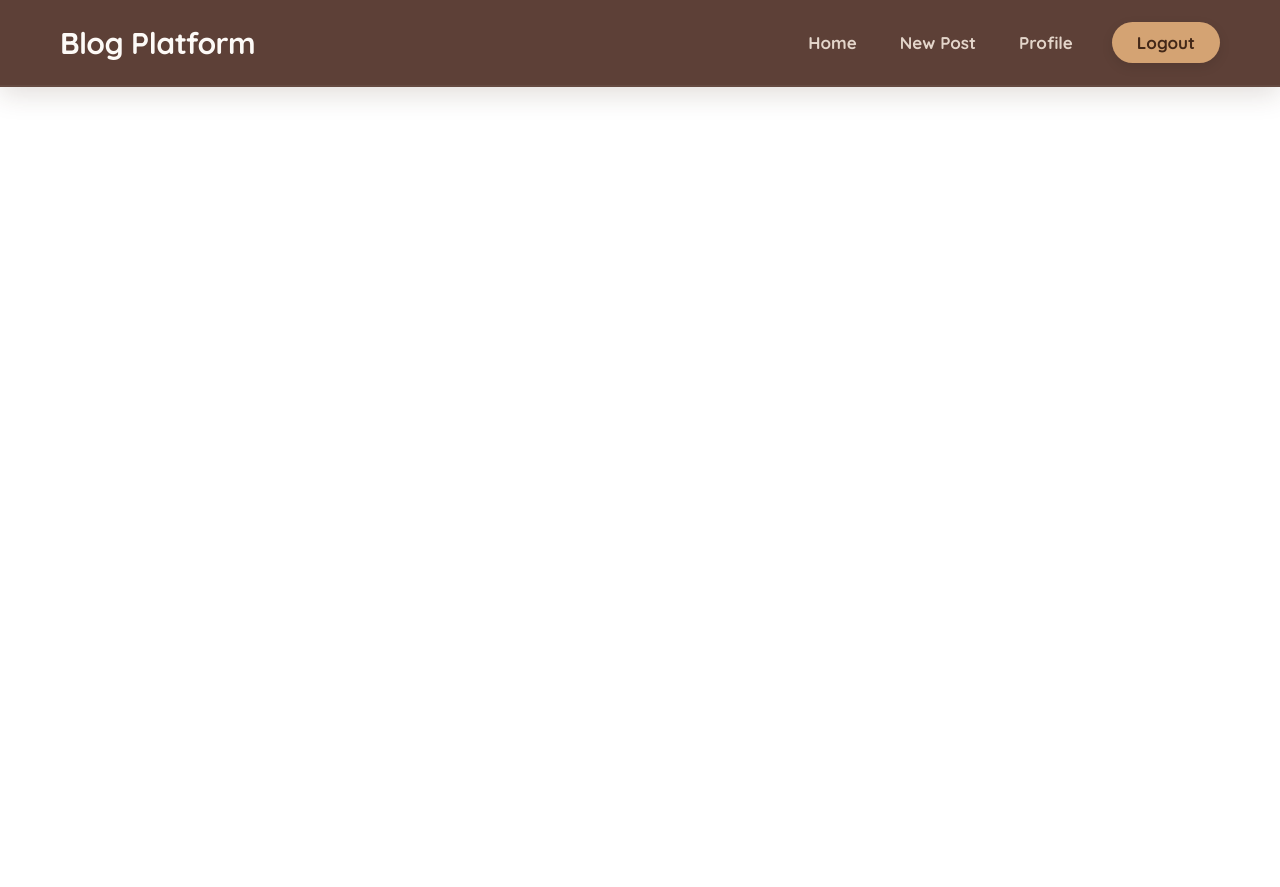
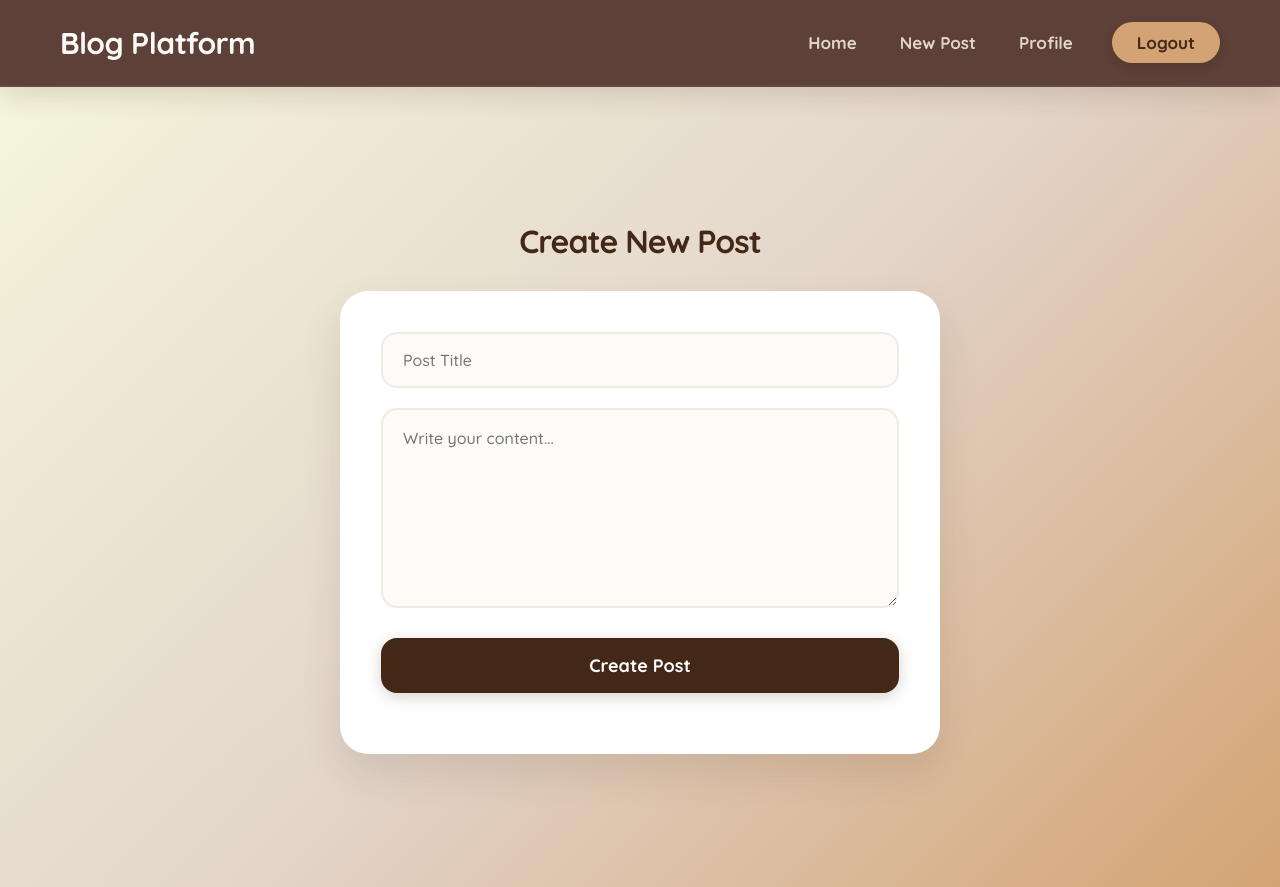
Before and after one commit to nehal-mehta29/Blog-Platform, a React (Create React App) app in the folder client/: page /create in a window 1280 px wide. Before the commit the page ends 800 px from the top, so only its background shows below. Built offline with nearby package versions, Linux system fonts and the light colour scheme.

Commit message:
create post front end

```diff
--- a/client/src/App.js
+++ b/client/src/App.js
@@ -6,6 +6,7 @@ import Login from "./pages/Login.js";
 import Home from "./pages/Home.js";
 import { ToastContainer } from "react-toastify";
 import Navbar from "./components/NavBar.js";
+import CreatePost from "./pages/CreatePost.js";
 
 function AppContent(){
   const location = useLocation();
@@ -20,6 +21,7 @@ function AppContent(){
         <Route path="/register" element={<Register/>}/>
         <Route path="/login" element={<Login/>}/>
         <Route path="/home" element={<Home />} />
+        <Route path="/create" element={<CreatePost/>}/>
       </Routes>
 
       <ToastContainer position="bottom-right" autoClose={3000} />
--- /dev/null
+++ b/client/src/UI/CreatePost.css
@@ -0,0 +1,105 @@
+@import url('https://fonts.googleapis.com/css2?family=Quicksand:wght@500;700&display=swap');
+
+.create-post-container {
+    min-height: 100vh;
+    display: flex;
+    flex-direction: column;
+    justify-content: center;
+    align-items: center;
+    background: linear-gradient(135deg, #f5f5dc 0%, #e3d5ca 50%, #d4a373 100%);
+    padding: 40px 20px;
+}
+
+/* Page Heading */
+.create-post-container h2 {
+    font-size: 32px;
+    font-weight: 700;
+    color: #432818;
+    margin-bottom: 30px;
+    letter-spacing: -1px;
+}
+
+.create-post-container form {
+    width: 100%;
+    max-width: 600px;
+    background: #ffffff;
+    padding: 40px;
+    border-radius: 28px;
+    box-shadow: 0 20px 40px rgba(67, 40, 24, 0.12);
+    display: flex;
+    flex-direction: column;
+    gap: 20px;
+    border: 1px solid rgba(255, 255, 255, 0.7);
+}
+
+/* Styled Input and Textarea */
+.create-post-container input,
+.create-post-container textarea {
+    width: 100%;
+    padding: 16px 20px;
+    background: #fdfaf7;
+    border: 2px solid #f1ece1;
+    border-radius: 16px;
+    font-size: 16px;
+    font-family: 'Quicksand', sans-serif;
+    color: #432818;
+    outline: none;
+    transition: all 0.3s ease;
+}
+
+.create-post-container textarea {
+    min-height: 200px;
+    resize: vertical;
+    line-height: 1.6;
+}
+
+.create-post-container input:focus,
+.create-post-container textarea:focus {
+    background: #ffffff;
+    border-color: #bc6c25;
+    box-shadow: 0 0 0 4px rgba(188, 108, 37, 0.1);
+}
+
+/* The Action Button */
+.create-post-container button {
+    padding: 16px;
+    background-color: #432818;
+    color: #ffffff;
+    border: none;
+    font-weight: 700;
+    font-size: 18px;
+    border-radius: 16px;
+    cursor: pointer;
+    transition: all 0.3s ease;
+    box-shadow: 0 4px 15px rgba(67, 40, 24, 0.2);
+    margin-top: 10px;
+}
+
+.create-post-container button:hover:not(:disabled) {
+    background-color: #5d4037;
+    transform: translateY(-2px);
+    box-shadow: 0 8px 20px rgba(67, 40, 24, 0.3);
+}
+
+.create-post-container button:disabled {
+    background-color: #a5a58d;
+    cursor: not-allowed;
+    opacity: 0.7;
+}
+
+/* Styling the Spinner container inside the form */
+.create-post-container .loader-wrapper {
+    display: flex;
+    justify-content: center;
+    margin-top: 10px;
+}
+
+/* Responsive Scaling */
+@media (max-width: 650px) {
+    .create-post-container form {
+        padding: 25px;
+    }
+    .create-post-container h2 {
+        font-size: 26px;
+    }
+}
--- /dev/null
+++ b/client/src/components/LoadingSpinner.js
@@ -0,0 +1,19 @@
+/*===================== Loading Spinner Animation =====================*/
+
+export default function LoadingSpinner(){
+    return(
+        <div className="flex items-center justify-center h-screen">
+
+            {/*Loading spinner using Tailwind CSS */}
+            <div className="
+                w-12 h-12   /* Size of spinner */
+                border-4 border-t-4
+                border-gray-200
+                border-t-blue-500
+                rounded-full   /*To make the spinner circular*/
+                animate-spin  /*To add rotating/spinning animation*/
+            ">
+            </div>
+        </div>
+    );
+}
--- a/client/src/components/NavBar.js
+++ b/client/src/components/NavBar.js
@@ -12,7 +12,7 @@ export default function Navbar() {
 
             <div>
                 <Link to="/home">Home</Link>
-                <Link to="/createPost">New Post</Link>
+                <Link to="/create">New Post</Link>
                 <Link to="profile">Profile</Link>
                 <Link to="/">Logout</Link>
             </div>
--- /dev/null
+++ b/client/src/pages/CreatePost.js
@@ -0,0 +1,103 @@
+/* ======================== CREATE POST ======================== */
+
+import React, {useState} from "react";
+import { useNavigate } from "react-router-dom";
+import axios from "axios";
+import { toast } from "react-toastify";
+import LoadingSpinner from "../components/LoadingSpinner";
+import "../UI/CreatePost.css";
+
+function CreatePost() {
+    const navigate = useNavigate();
+
+    //State to store post from data
+    const [post, setPost] = useState({
+        title: "",
+        content: ""
+    });
+
+    //State to handle loading spinner
+    const [loading, setLoading] = useState(false);
+
+    //To handle input field changes
+    const handleChange = (e) => {
+        setPost({ ...post, [e.target.name]: e.target.value });
+    };
+
+    //To handle form submission
+    const handleSubmit = async (e) => {
+        e.preventDefault();
+
+        //Get JWT token from localStorage
+        const token = localStorage.getItem("token");
+
+        try {
+            //Start loading
+            setLoading(true);
+
+            //API call to backend to create post
+            await axios.post(
+                "http://localhost:5000/api/posts",
+                post,
+                {
+                    headers: {
+                        Authorization: `Bearer ${token}`
+                    }
+                }
+            );
+
+            //Success message
+            toast.success("Post created successfully");
+
+            //Redirect to home page
+            navigate("/home");
+        }
+
+        catch (error) {
+            toast.error(error.response?.data?.message || "Failed to create post");
+        }
+
+        finally {
+            setLoading(false);
+        }
+    };
+
+    return (
+        <div className="create-post-container">
+            <h2>Create New Post</h2>
+
+            {/* Create Post Form */}
+            <form onSubmit={handleSubmit}>
+                <input
+                    type="text"
+                    name="title"
+                    placeholder="Post Title"
+                    value={post.title}
+                    onChange={handleChange}
+                    required
+                />
+
+                <textarea
+                    name="content"
+                    placeholder="Write your content..."
+                    value={post.content}
+                    onChange={handleChange}
+                    required
+                />
+
+                <button type="submit" disabled={loading}>
+                    {loading ? "Creating..." : "Create Post"}
+                </button>
+
+                {/* Loading Spinner */}
+                {LoadingSpinner && (
+                    <div>
+                        <LoadingSpinner />
+                    </div>
+                )}
+            </form>
+        </div>
+    );
+}
+
+export default CreatePost;
```
